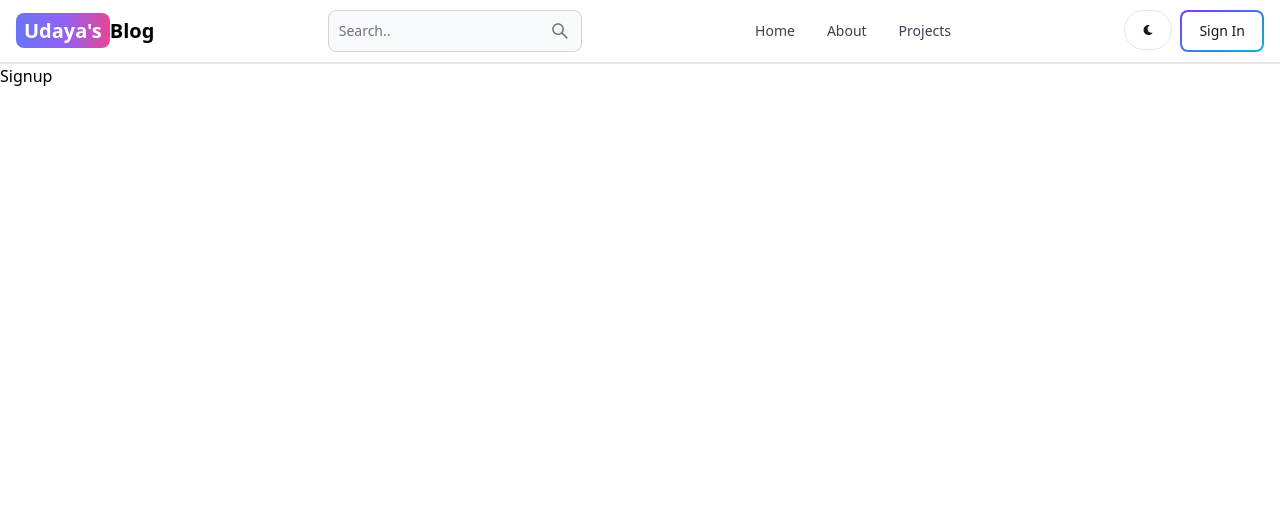
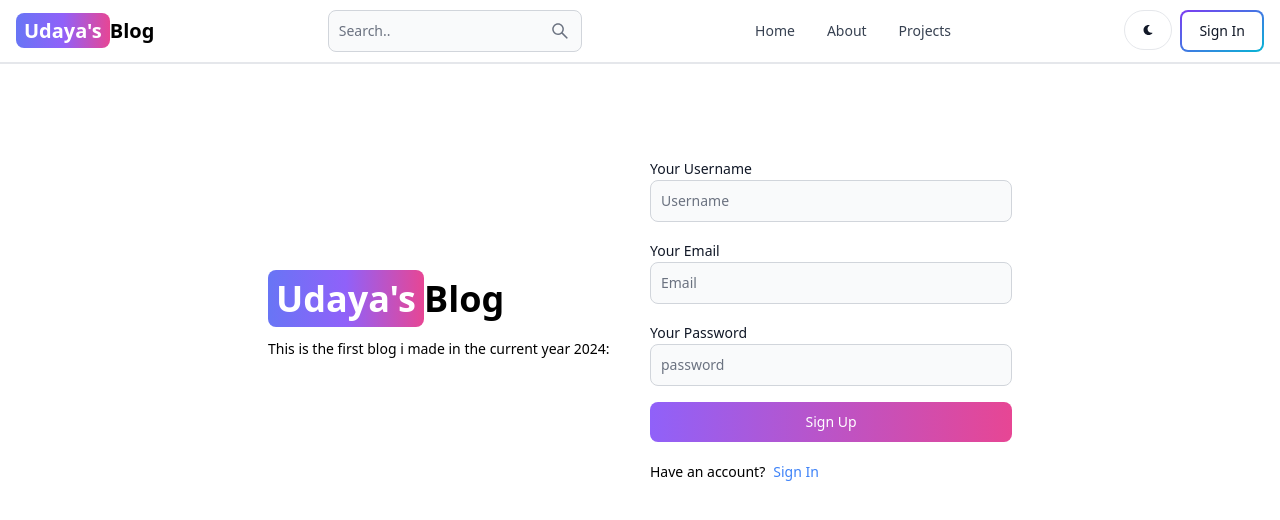
Before and after one commit to Udayasree-Banothu444/Mern-Blog, a React (Vite) app in the folder client/: page /sign-up in a window 1280 px wide. Shown: the top 520 px of the page. Built offline with nearby package versions, Linux system fonts and the light colour scheme.

Commit message:
create signup page UI

```diff
--- a/client/src/Pages/Signup.jsx
+++ b/client/src/Pages/Signup.jsx
@@ -1,9 +1,75 @@
+import { Button, Label, TextInput } from 'flowbite-react'
 import React from 'react'
+import { Link } from 'react-router-dom'
 
 export default function Signup() {
-  return (
-    <div>
-      Signup
+  return (// <div>Signup</div>
+    <div className='min-h-screen mt-20'>  {/* added a minimum height so that when we decrese the screen size the footer presnt at the bottom should also have space */}
+
+      <div className='flex p-3 max-w-3xl mx-auto flex-col md:flex-row md:items-center gap-5'>{/* padding is 3 by side and maximum widht is 3xl and when full screen it should be at middle */}
+
+        {/* left side */}
+        <div className='flex-1'>
+        <Link
+         to ="/" className='font-bold dark:text-white text-4xl'>
+           {/* className is created so that when we change the screen resolution it will automatically adjust to the size and whitespace-nowrap
+           is used so that both udays ad blog will be only in one line and text.xl it will auto adjust its size & when mode is black turn text into white */}
+            <span className='px-2 py-1 bg-gradient-to-r from-indigo-500 via-purple-500 to-pink-500 rounded-lg text-white'>Udaya's</span>
+            Blog
+        {/* both Udaya's and Blog will be side by side
+            1) px-2 :padding around x axis and py-1 : padding around y axis
+            2)bg-radient-to-r :from right onwards the colour is radient
+            3) movement of colour from indigo, purple and pink
+            4)rounded-lg : rounding the borders of the block
+            5) text-white :whatsoever mode is it in just make the text colour white */}
+        </Link>
+        <p className='text-sm mt-5'>
+          This is the first blog i made in the current year 2024:
+        </p>
+        </div>
+
+        {/* right side */}
+        <div className='flex-1'> {/*flex will equally give space for both left and right side */}
+          <form className='flex flex-col gap-4'>
+            <div>
+              <Label value='Your Username' />
+              <TextInput
+                type='text'
+                placeholder='Username'
+                id='username'
+              />
+            </div>
+            <div>
+              <Label value='Your Email' />
+              <TextInput
+                type='text'
+                placeholder='Email'
+                id='email'
+              />
+            </div>
+            <div>
+              <Label value='Your Password' />
+              <TextInput
+                type='text'
+                placeholder='password'
+                id='password'
+              />
+            </div>
+            <Button gradientDuoTone='purpleToPink' type='submit'>
+              Sign Up
+            </Button>
+
+          </form>
+
+          <div className='flex gap-2 text-sm mt-5'>
+            <span> Have an account?</span>
+            <Link to='/sign-in' className='text-blue-500'>Sign In</Link>
+          </div>
+
+        </div>
+
+
+      </div>
     </div>
   )
 }
```
